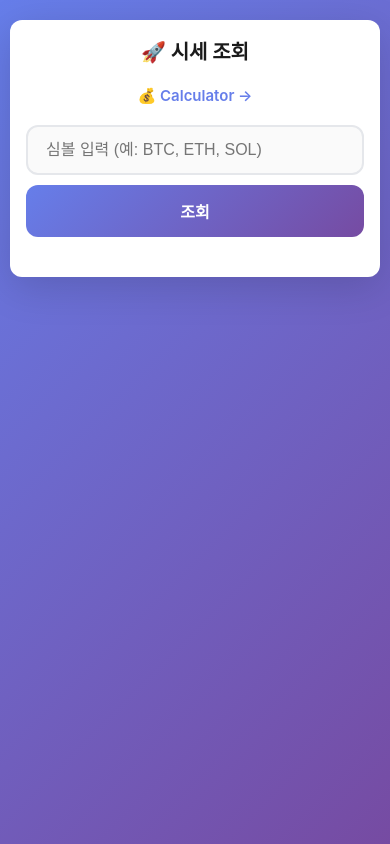
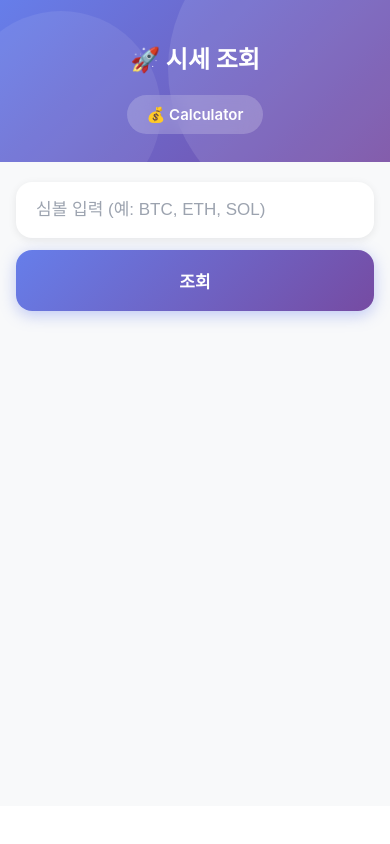
Before and after one commit to iowtis/sisebot, a website: page public/index.html in a window 390 px wide. Drawn offline with Linux system fonts and the light colour scheme.

Commit message:
디자인 적용

```diff
--- a/public/index.html
+++ b/public/index.html
@@ -14,94 +14,147 @@
         body {
             font-family: -apple-system, BlinkMacSystemFont, 'Segoe UI', Roboto, Oxygen, Ubuntu, Cantarell, sans-serif;
             background: linear-gradient(135deg, #667eea 0%, #764ba2 100%);
+            background-attachment: fixed;
             min-height: 100vh;
-            padding: 15px;
-            display: flex;
-            justify-content: center;
-            align-items: flex-start;
+            padding: 0;
+            margin: 0;
+            -webkit-font-smoothing: antialiased;
+            -moz-osx-font-smoothing: grayscale;
         }
 
         .container {
-            background: white;
-            border-radius: 16px;
-            box-shadow: 0 10px 40px rgba(0, 0, 0, 0.15);
-            max-width: 1000px;
+            background: #ffffff;
+            min-height: 100vh;
             width: 100%;
-            padding: 24px;
-            margin: 20px 0;
+            max-width: 600px;
+            margin: 0 auto;
+            padding: 0;
+            box-shadow: 0 0 0 rgba(0, 0, 0, 0);
+        }
+
+        .header {
+            background: linear-gradient(135deg, #667eea 0%, #764ba2 100%);
+            padding: 60px 24px 40px;
+            text-align: center;
+            color: white;
+            position: relative;
+            overflow: hidden;
+        }
+
+        .header::before {
+            content: '';
+            position: absolute;
+            top: -50%;
+            right: -20%;
+            width: 300px;
+            height: 300px;
+            background: rgba(255, 255, 255, 0.1);
+            border-radius: 50%;
+        }
+
+        .header::after {
+            content: '';
+            position: absolute;
+            bottom: -30%;
+            left: -10%;
+            width: 200px;
+            height: 200px;
+            background: rgba(255, 255, 255, 0.08);
+            border-radius: 50%;
         }
 
         h1 {
-            text-align: center;
-            color: #1a1a1a;
-            margin-bottom: 24px;
-            font-size: 1.75rem;
+            color: white;
+            margin: 0 0 32px 0;
+            font-size: 2rem;
             font-weight: 700;
+            position: relative;
+            z-index: 1;
         }
 
         .nav-link {
-            text-align: center;
-            margin-bottom: 20px;
+            position: relative;
+            z-index: 1;
         }
 
         .nav-link a {
-            color: #667eea;
+            display: inline-block;
+            background: rgba(255, 255, 255, 0.2);
+            backdrop-filter: blur(10px);
+            color: white;
             text-decoration: none;
             font-weight: 600;
             font-size: 15px;
-            transition: color 0.2s;
+            padding: 10px 20px;
+            border-radius: 20px;
+            transition: all 0.3s;
         }
 
         .nav-link a:hover {
-            color: #764ba2;
+            background: rgba(255, 255, 255, 0.3);
+            transform: scale(1.05);
+        }
+
+        .content {
+            padding: 32px 24px;
+            background: #f8f9fa;
+            min-height: calc(100vh - 200px);
         }
 
         .search-box {
             display: flex;
-            gap: 10px;
+            gap: 12px;
             margin-bottom: 24px;
             flex-wrap: wrap;
         }
 
         input {
             flex: 1;
-            min-width: 200px;
-            padding: 14px 18px;
-            font-size: 16px;
-            border: 2px solid #e5e7eb;
-            border-radius: 12px;
+            min-width: 0;
+            padding: 18px 20px;
+            font-size: 17px;
+            border: none;
+            border-radius: 16px;
             outline: none;
-            transition: all 0.2s;
-            background: #fafafa;
+            transition: all 0.3s;
+            background: white;
+            box-shadow: 0 2px 8px rgba(0, 0, 0, 0.08);
+            -webkit-appearance: none;
         }
 
         input:focus {
-            border-color: #667eea;
-            background: white;
-            box-shadow: 0 0 0 3px rgba(102, 126, 234, 0.1);
+            box-shadow: 0 4px 16px rgba(102, 126, 234, 0.2);
+            transform: translateY(-2px);
+        }
+
+        input::placeholder {
+            color: #9ca3af;
         }
 
         button {
-            padding: 14px 28px;
-            font-size: 16px;
+            padding: 18px 32px;
+            font-size: 17px;
             background: linear-gradient(135deg, #667eea 0%, #764ba2 100%);
             color: white;
             border: none;
-            border-radius: 12px;
+            border-radius: 16px;
             cursor: pointer;
             font-weight: 600;
-            transition: all 0.2s;
+            transition: all 0.3s;
             white-space: nowrap;
-            min-width: 80px;
+            min-width: 100px;
+            box-shadow: 0 4px 16px rgba(102, 126, 234, 0.4);
+            -webkit-tap-highlight-color: transparent;
         }
 
         button:hover {
-            transform: translateY(-1px);
-            box-shadow: 0 4px 12px rgba(102, 126, 234, 0.4);
+            transform: translateY(-2px);
+            box-shadow: 0 6px 20px rgba(102, 126, 234, 0.5);
         }
 
         button:active {
             transform: translateY(0);
+            box-shadow: 0 2px 8px rgba(102, 126, 234, 0.4);
         }
 
         .loading {
@@ -121,42 +174,42 @@
         }
 
         .price-cards {
-            display: grid;
-            grid-template-columns: repeat(auto-fit, minmax(280px, 1fr));
+            display: flex;
+            flex-direction: column;
             gap: 16px;
             margin-top: 20px;
         }
 
         .price-card {
-            background: #f8f9fa;
-            border: 1px solid #e9ecef;
-            border-radius: 12px;
-            padding: 20px;
-            box-shadow: 0 2px 8px rgba(0, 0, 0, 0.05);
-            transition: all 0.2s;
+            background: white;
+            border-radius: 20px;
+            padding: 24px;
+            box-shadow: 0 4px 20px rgba(0, 0, 0, 0.08);
+            transition: all 0.3s cubic-bezier(0.4, 0, 0.2, 1);
+            border: none;
         }
 
         .price-card:hover {
-            box-shadow: 0 4px 12px rgba(0, 0, 0, 0.1);
-            transform: translateY(-2px);
+            box-shadow: 0 8px 30px rgba(0, 0, 0, 0.12);
+            transform: translateY(-4px);
         }
 
         .price-card h2 {
             color: #1a1a1a;
-            margin-bottom: 16px;
-            font-size: 1.25rem;
+            margin-bottom: 20px;
+            font-size: 1.3rem;
             display: flex;
             align-items: center;
-            gap: 8px;
-            font-weight: 600;
+            gap: 10px;
+            font-weight: 700;
         }
 
         .price-item {
             display: flex;
             justify-content: space-between;
             align-items: center;
-            padding: 10px 0;
-            border-bottom: 1px solid #e9ecef;
+            padding: 14px 0;
+            border-bottom: 1px solid #f3f4f6;
         }
 
         .price-item:last-child {
@@ -166,22 +219,22 @@
         .price-label {
             color: #6b7280;
             font-weight: 500;
-            font-size: 14px;
+            font-size: 15px;
         }
 
         .price-value {
             color: #1a1a1a;
-            font-weight: 600;
-            font-size: 15px;
+            font-weight: 700;
+            font-size: 16px;
             text-align: right;
         }
 
         .price-value.positive {
-            color: #059669;
+            color: #10b981;
         }
 
         .price-value.negative {
-            color: #dc2626;
+            color: #ef4444;
         }
 
         .url-link {
@@ -206,19 +259,17 @@
         }
 
         @media (max-width: 768px) {
-            body {
-                padding: 10px;
-            }
-
-            .container {
-                padding: 20px;
-                border-radius: 12px;
-                margin: 10px 0;
+            .header {
+                padding: 50px 20px 32px;
             }
 
             h1 {
-                font-size: 1.5rem;
-                margin-bottom: 20px;
+                font-size: 1.75rem;
+                margin-bottom: 24px;
+            }
+
+            .content {
+                padding: 24px 20px;
             }
 
             .search-box {
@@ -233,50 +284,51 @@
                 width: 100%;
             }
 
-            .price-cards {
-                grid-template-columns: 1fr;
-                gap: 12px;
-            }
-
             .price-card {
-                padding: 16px;
+                padding: 20px;
             }
 
             .price-card h2 {
-                font-size: 1.1rem;
+                font-size: 1.2rem;
             }
         }
 
         @media (max-width: 480px) {
-            .container {
-                padding: 16px;
+            .header {
+                padding: 40px 16px 28px;
             }
 
             h1 {
-                font-size: 1.25rem;
+                font-size: 1.5rem;
+                margin-bottom: 20px;
+            }
+
+            .content {
+                padding: 20px 16px;
+            }
+
+            .price-card {
+                padding: 18px;
+                border-radius: 16px;
             }
 
             .price-item {
-                flex-direction: column;
-                align-items: flex-start;
-                gap: 4px;
-            }
-
-            .price-value {
-                text-align: left;
+                padding: 12px 0;
             }
         }
     </style>
 </head>
 <body>
     <div class="container">
-        <h1>🚀 시세 조회</h1>
-
-        <div class="nav-link">
-            <a href="/calculator.html">💰 Calculator →</a>
+        <div class="header">
+            <h1>🚀 시세 조회</h1>
+            <div class="nav-link">
+                <a href="/calculator.html">💰 Calculator</a>
+            </div>
         </div>
 
-        <div class="search-box">
+        <div class="content">
+            <div class="search-box">
             <input
                 type="text"
                 id="symbolInput"
@@ -289,6 +341,7 @@
         <div id="error"></div>
         <div id="loading"></div>
         <div id="results"></div>
+        </div>
     </div>
 
     <script>
```
Also changed, not shown: public/calculator.html (+148 -98 lines).
